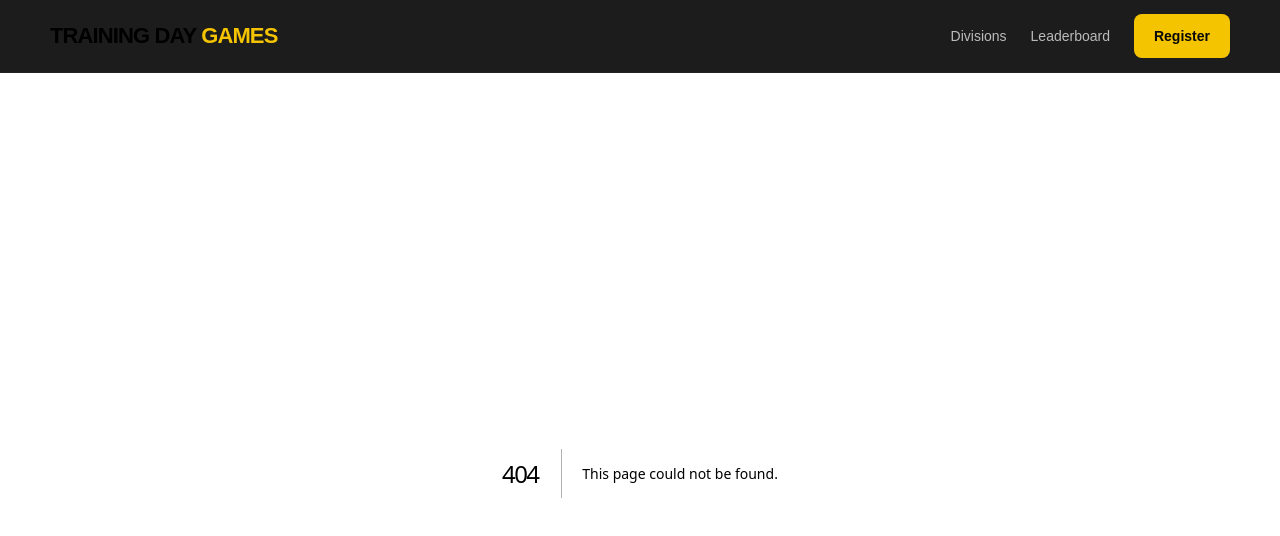
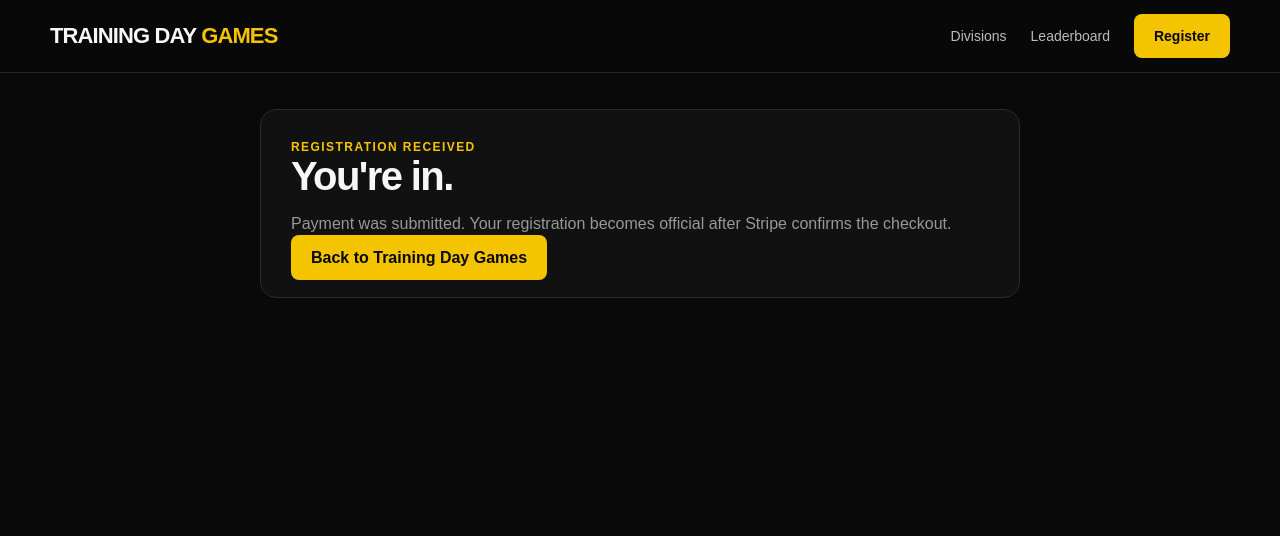
Before and after one commit to damectdominguez-bit/Training-Day-Games, a Next.js app: page /success in a window 1280 px wide. Before the commit this address had no page. Shown: the top 536 px of the page. Built offline with nearby package versions, Linux system fonts and the light colour scheme.

Commit message:
Add registration success page

```diff
--- /dev/null
+++ b/app/success/page.tsx
@@ -0,0 +1,12 @@
+export default function Success() {
+  return (
+    <main className="container">
+      <div className="form-shell">
+        <div className="eyebrow">Registration received</div>
+        <h2 className="section-title">You're in.</h2>
+        <p className="muted">Payment was submitted. Your registration becomes official after Stripe confirms the checkout.</p>
+        <a className="button" href="/">Back to Training Day Games</a>
+      </div>
+    </main>
+  );
+}
```
